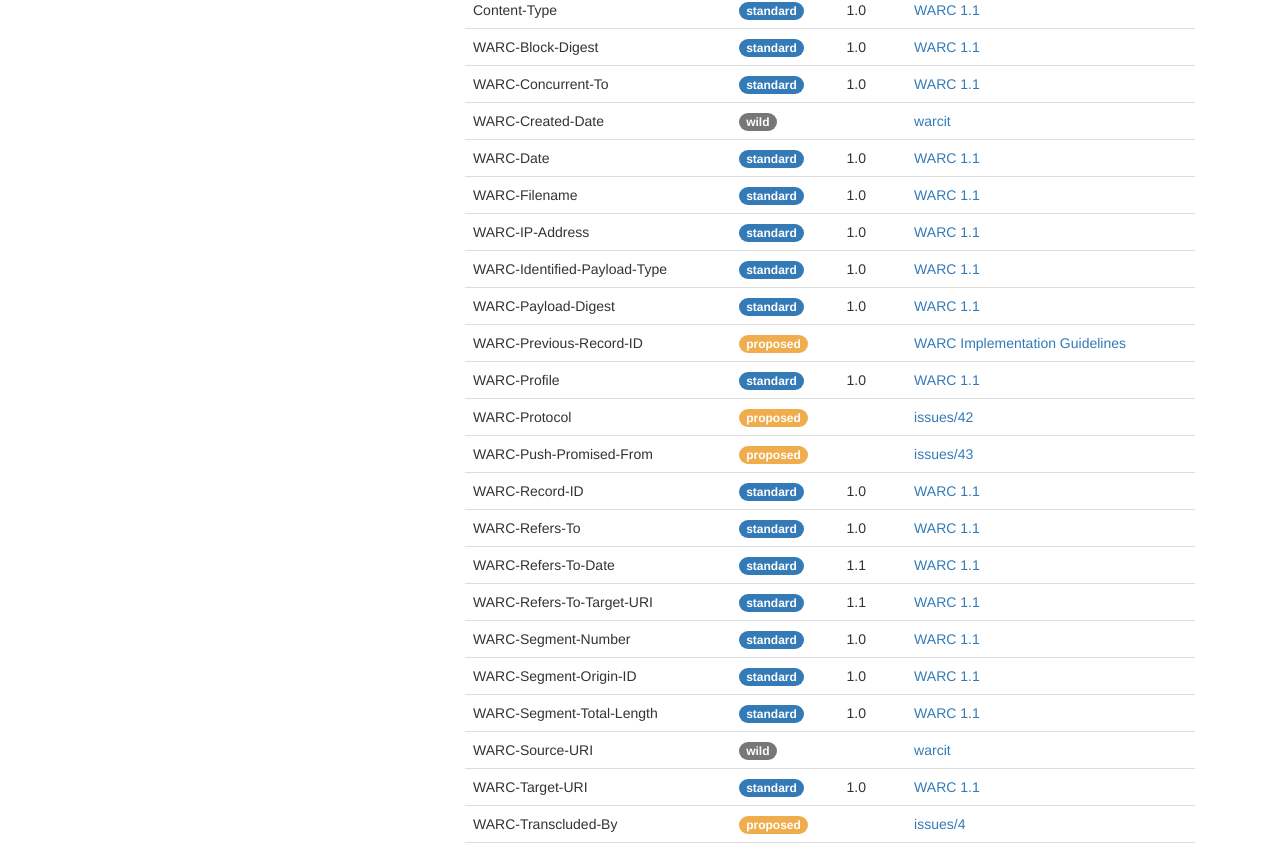
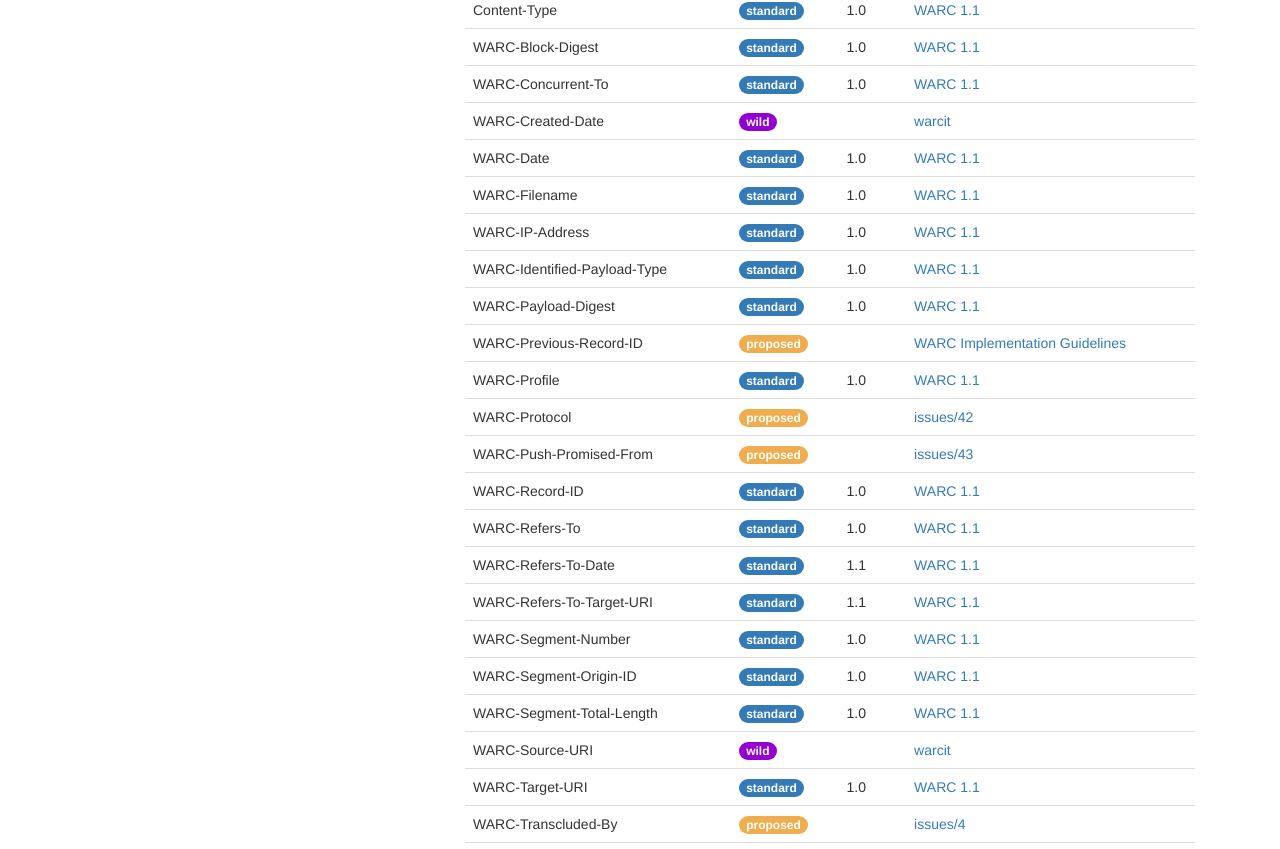
Before and after one commit to iipc/warc-specifications, a Jekyll site: the page built from guidelines/warc-fields/index.md, in a window 1280 px wide. Shown: the part 275-1124 px from the top of the page. Built offline with Jekyll 4.4.1, drawn with Linux system fonts in a browser that asks for light colours; nearby versions of some CDN libraries.

Commit message:
Add a wild status badge

```diff
--- a/assets/stylesheets/styles.css
+++ b/assets/stylesheets/styles.css
@@ -42,6 +42,9 @@ body {
 .spec-badge-status-standard {
   background-color: #337AB7;
 }
+.spec-badge-status-wild {
+  background-color: #9400D3;
+}
 
 body {counter-reset: h1}
 h1 {counter-reset: h2}
```
